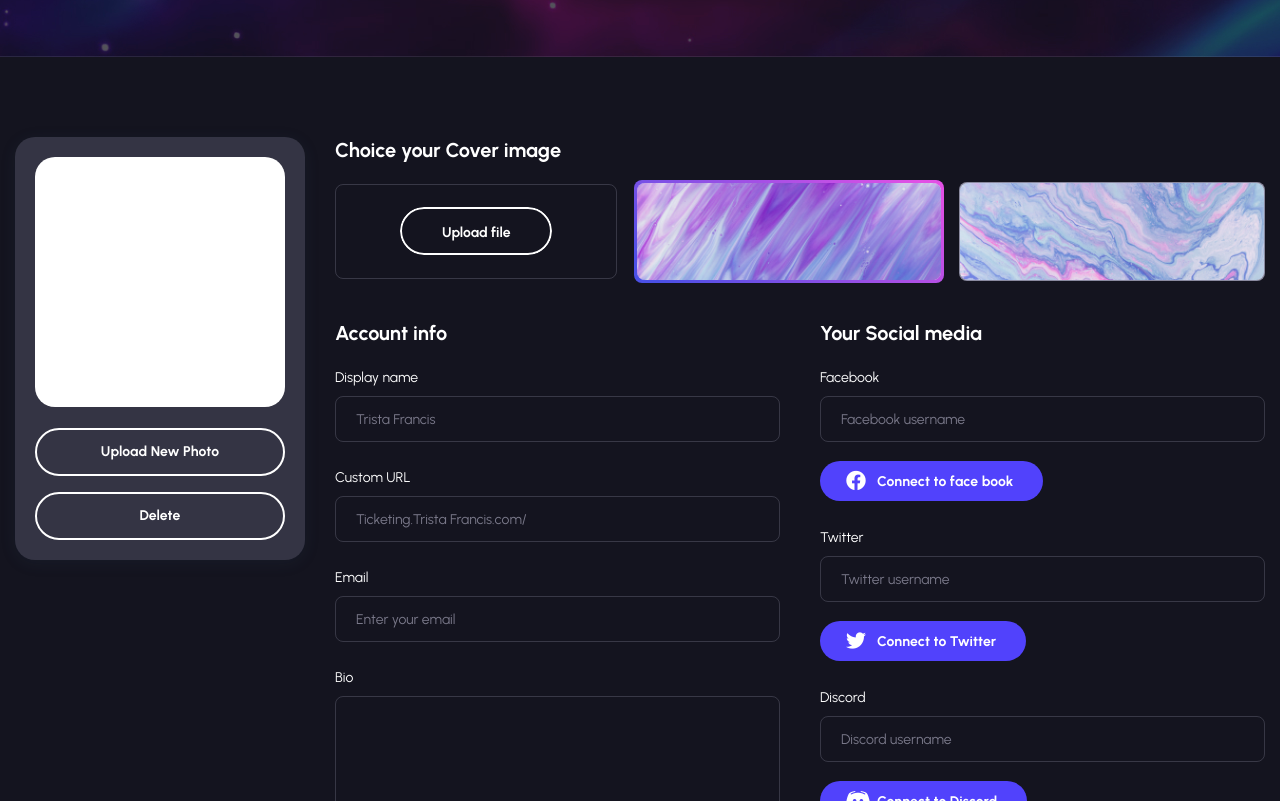
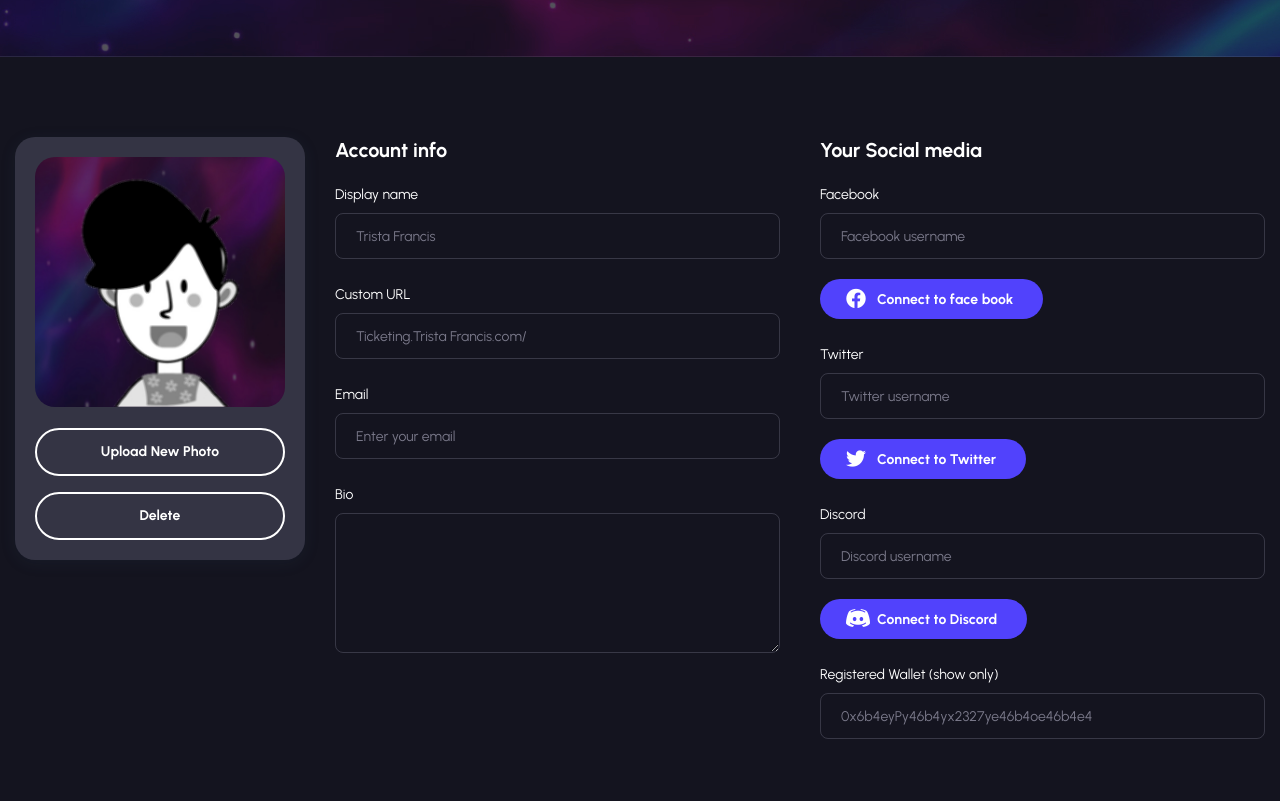
Before and after one commit to BiTicket/ticketing, a React (Create React App) app in the folder front/: page /edit-profile in a window 1280 px wide. Shown: the part 239-1040 px from the top of the page. Built offline with nearby package versions, Linux system fonts and the light colour scheme.

Commit message:
Edit profile

```diff
--- a/front/src/pages/EditProfile.jsx
+++ b/front/src/pages/EditProfile.jsx
@@ -2,7 +2,7 @@ import React from "react";
 import { Link } from "react-router-dom";
 import Header from "../components/header/Header";
 import Footer from "../components/footer/Footer";
-import avt from "../assets/images/avatar/avata_profile.jpg";
+import avt from "../assets/images/people/profile.jpg";
 import bg1 from "../assets/images/backgroup-secsion/option1_bg_profile.jpg";
 import bg2 from "../assets/images/backgroup-secsion/option2_bg_profile.jpg";
 
@@ -59,25 +59,6 @@ const EditProfile = () => {
             </div>
             <div className="col-xl-9 col-lg-8 col-md-12 col-12">
               <div className="form-upload-profile">
-                <h4 className="title-create-item">Choice your Cover image</h4>
-                <div className="option-profile clearfix">
-                  <form action="#">
-                    <label className="uploadFile">
-                      <input
-                        type="file"
-                        className="inputfile form-control"
-                        name="file"
-                      />
-                    </label>
-                  </form>
-                  <div className="image">
-                    <img src={bg1} alt="Ticketing" />
-                  </div>
-                  <div className="image style2">
-                    <img src={bg2} alt="Ticketing" />
-                  </div>
-                </div>
-
                 <form action="#" className="form-profile">
                   <div className="form-infor-profile">
                     <div className="info-account">
@@ -147,6 +128,17 @@ const EditProfile = () => {
                           <i className="icon-fl-vt"></i>Connect to Discord
                         </Link>
                       </fieldset>
+                      <fieldset>
+                        <h4 className="title-infor-account">
+                          Registered Wallet (show only)
+                        </h4>
+                        <input
+                          type="text"
+                          disabled
+                          placeholder="0x6b4eyPy46b4yx2327ye46b4oe46b4e4"
+                          required
+                        />
+                      </fieldset>
                     </div>
                   </div>
                   <button className="tf-button-submit mg-t-15" type="submit">
```
Also changed, not shown: front/src/assets/images/categories/sports.png, front/src/assets/images/people/profile.jpg (added).
